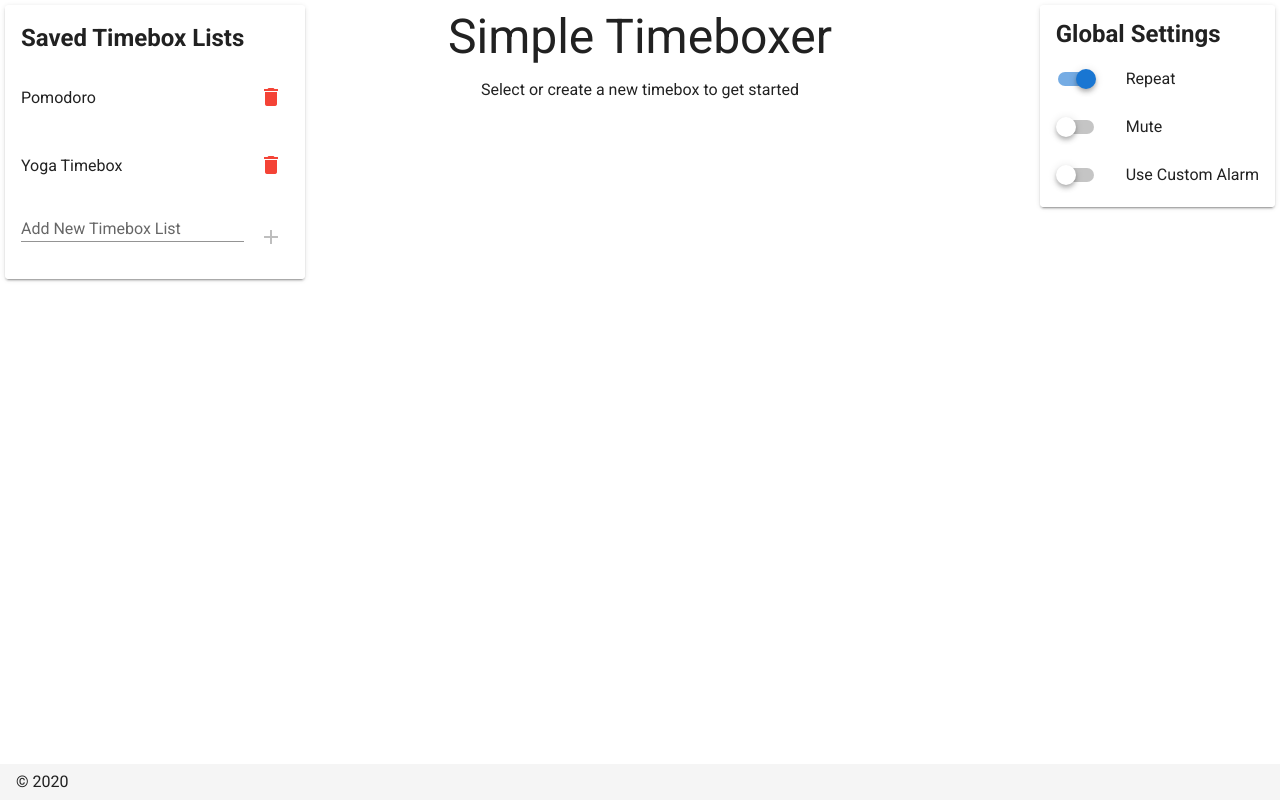
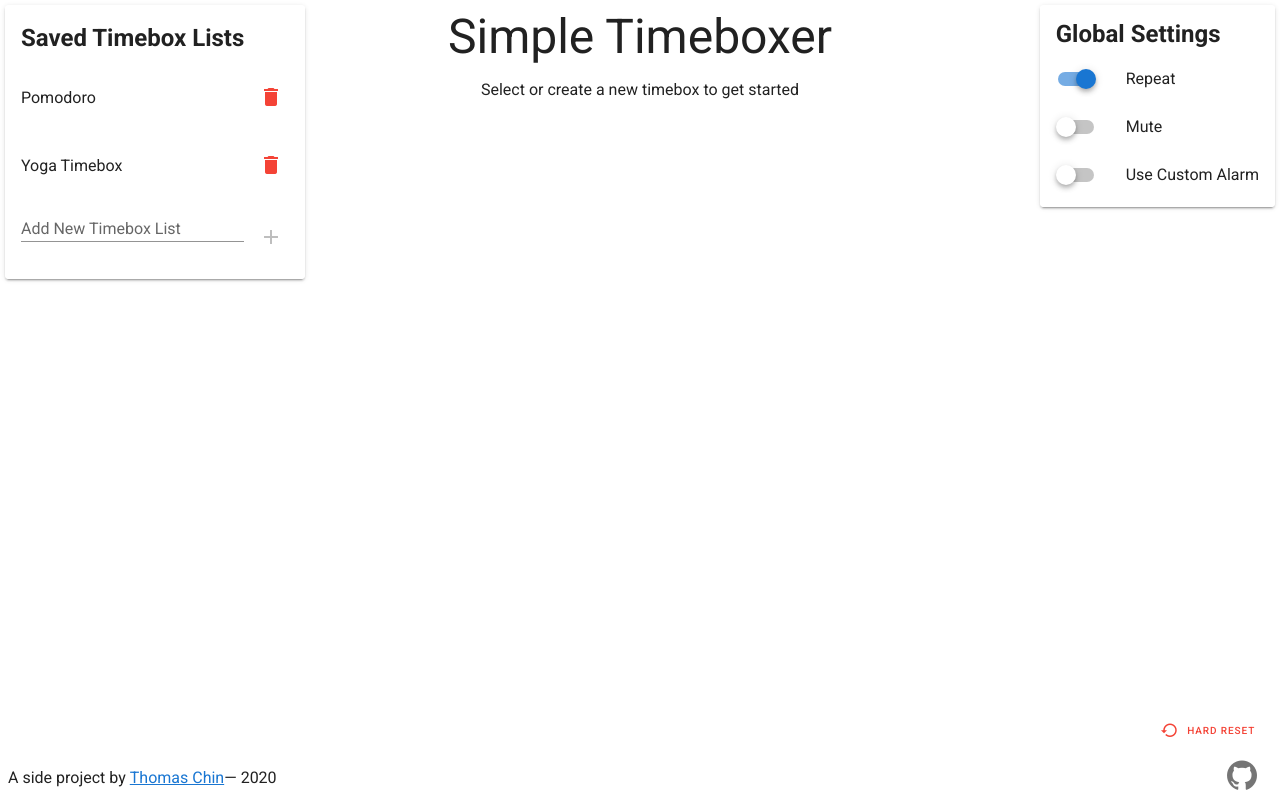
Before and after one commit to tchin25/timebox, a Nuxt app: page / in a window 1280 px wide. Built offline with nearby package versions, Linux system fonts and the light colour scheme.

Commit message:
added footer and a hard reset button

```diff
--- a/layouts/default.vue
+++ b/layouts/default.vue
@@ -5,8 +5,54 @@
         <nuxt />
       </v-container>
     </v-main>
-    <v-footer :absolute="true" app>
-      <span>&copy; {{ new Date().getFullYear() }}</span>
+    <v-footer :absolute="true" app padless>
+      <v-card class="flex" flat tile>
+        <v-card-title class="">
+          <v-spacer></v-spacer>
+
+          <v-tooltip top>
+            <template v-slot:activator="{ on, attrs }">
+              <v-btn
+                color="red"
+                v-bind="attrs"
+                v-on="on"
+                text
+                x-small
+                @dblclick="hardReset"
+              >
+                <v-icon left>
+                  mdi-restore
+                </v-icon>
+                Hard Reset
+              </v-btn>
+            </template>
+            <span
+              >Use if website completely breaks<br />
+              Double-click to use</span
+            >
+          </v-tooltip>
+        </v-card-title>
+
+        <v-card-actions class="py-2">
+          A side project by
+          <a href="https://thomasch.in/" class="ml-1">
+            Thomas Chin
+          </a>
+          —
+          {{ new Date().getFullYear() }}
+          <v-spacer></v-spacer>
+          <v-btn
+            class="mx-4"
+            icon
+            small
+            href="https://github.com/tchin25/timebox"
+          >
+            <v-icon class="mb-1" large>
+              mdi-github
+            </v-icon>
+          </v-btn>
+        </v-card-actions>
+      </v-card>
     </v-footer>
   </v-app>
 </template>
@@ -16,6 +62,12 @@ export default {
   components: {},
   data() {
     return {};
+  },
+  methods: {
+    hardReset() {
+      window.localStorage.clear();
+      window.location.reload(true);
+    }
   }
 };
 </script>
--- a/pages/index.vue
+++ b/pages/index.vue
@@ -89,9 +89,9 @@ export default {
   background: #c8ebfb;
 }
 
-.timeboxList-move {
+/* .timeboxList-move {
   transition: all 0.5s !important;
-}
+} */
 .timeboxList-enter,
 .timeboxList-leave-to {
   opacity: 0 !important;
--- a/store/index.js
+++ b/store/index.js
@@ -1,4 +1,10 @@
 import { statusEnum } from "../assets/enums";
+
+// Hardcode database version so we can check vuex-persist if they are using an old version
+const DATABASE_VERSION = "1.0.0";
+export const state = () => ({
+  databaseVersion: DATABASE_VERSION
+});
 
 export const actions = {
   resetState({ commit }) {
```
